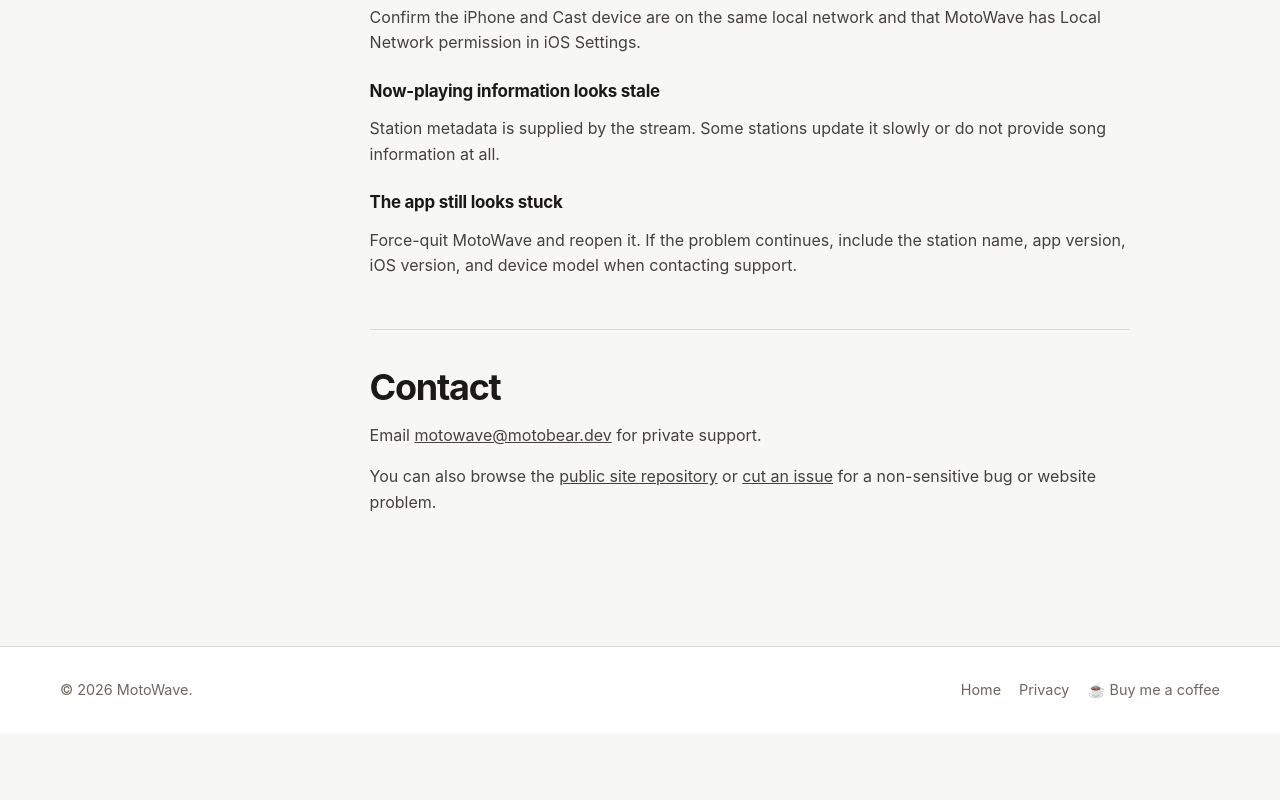
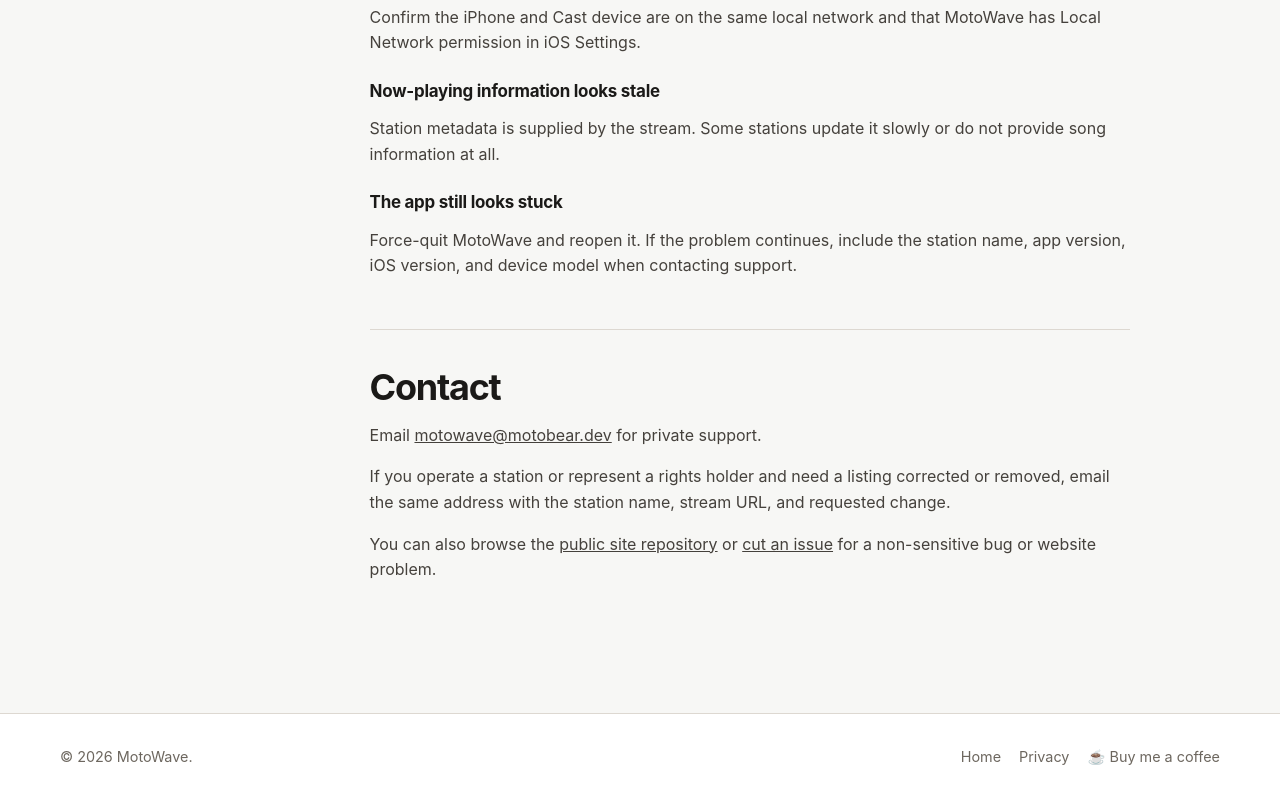
Before and after one commit to motogrizzbear/motowave-site, a plain HTML site: page support/index.html in a window 1280 px wide. Shown: the part 1765-2565 px from the top of the page. Before the commit the page ends 2498 px from the top, so only its background shows below. Drawn offline with Linux system fonts and the light colour scheme.

Commit message:
launch: add station rights contact path

```diff
--- a/support/index.html
+++ b/support/index.html
@@ -99,6 +99,7 @@
         <section id="contact">
           <h2>Contact</h2>
           <p>Email <a href="mailto:motowave@motobear.dev">motowave@motobear.dev</a> for private support.</p>
+          <p>If you operate a station or represent a rights holder and need a listing corrected or removed, email the same address with the station name, stream URL, and requested change.</p>
           <p>You can also browse the <a href="https://github.com/motogrizzbear/motowave-site" target="_blank" rel="noopener noreferrer">public site repository</a> or <a href="https://github.com/motogrizzbear/motowave-site/issues/new" target="_blank" rel="noopener noreferrer">cut an issue</a> for a non-sensitive bug or website problem.</p>
         </section>
       </article>
```
